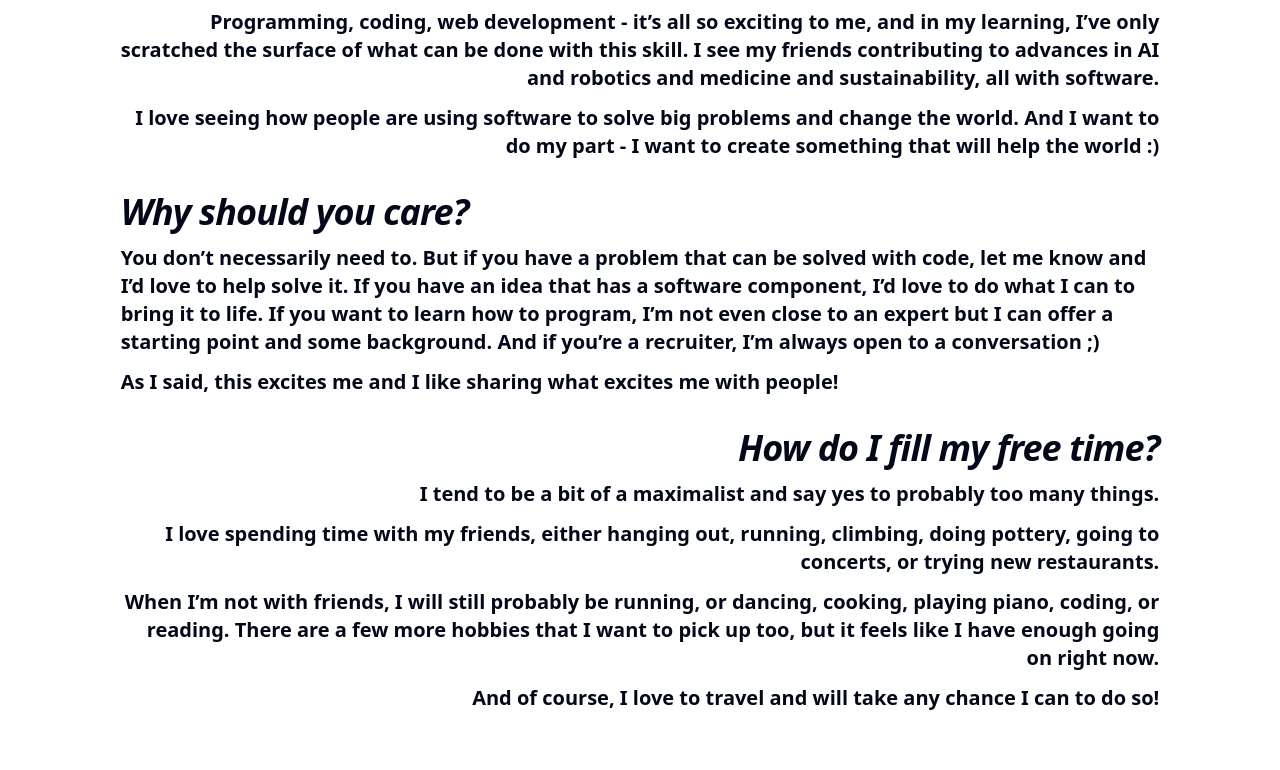
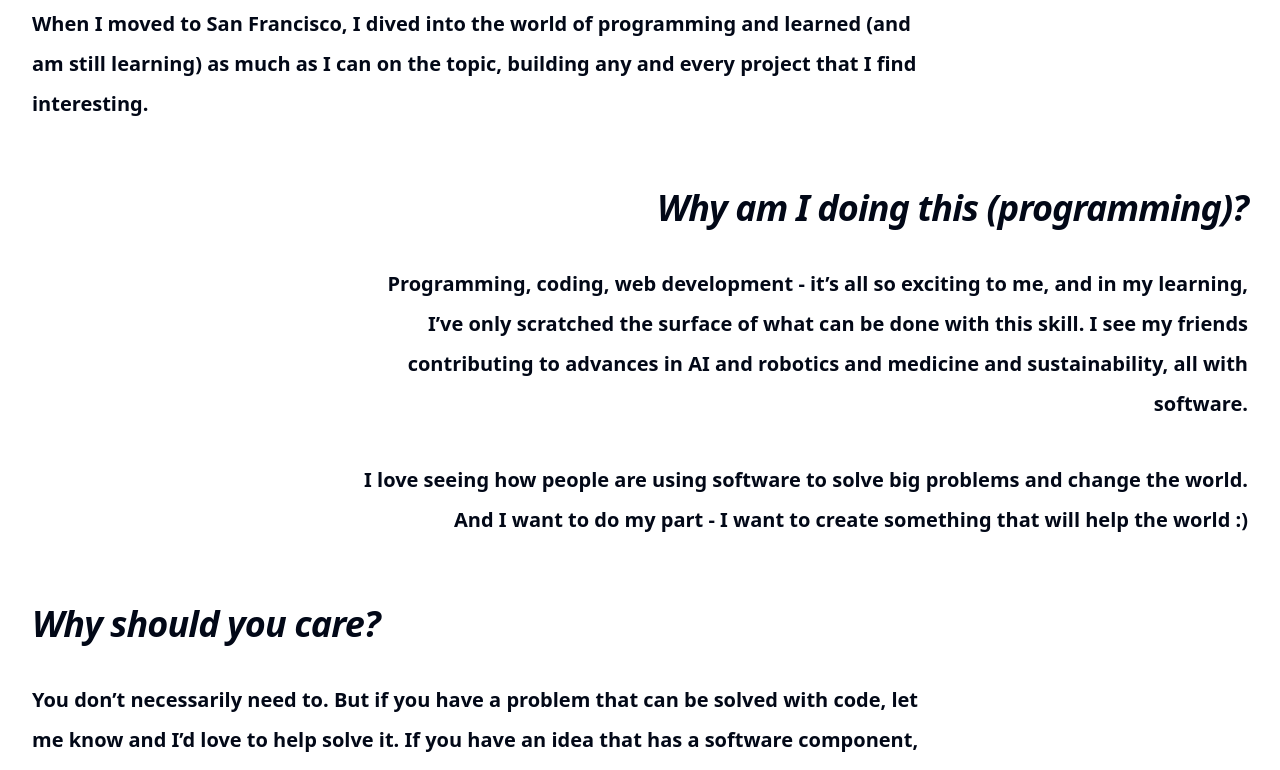
Before and after one commit to kbrenn02/portfolio-website, a Next.js app in the folder portfolio-website/: page /about in a window 1280 px wide. Shown: the part 998-1768 px from the top of the page. Built offline with nearby package versions, Linux system fonts and the light colour scheme.

Commit message:
Finalized text styling for about page. need to add about hobby pictures/videos

```diff
--- a/portfolio-website/app/about/page.tsx
+++ b/portfolio-website/app/about/page.tsx
@@ -14,14 +14,14 @@ export const metadata: Metadata = {
 
 const About = () => {
   return (
-        <section className="flex flex-wrap mx-auto w-10/12 space-y-8 px-1 py-4">
+        <section className="flex flex-wrap mx-auto w-full space-y-8 px-1 py-4">
 
           <H1 className="text-center sm:text-start pt-4">About Me</H1>
 
           <section className="w-11/12 grid grid-cols-1 items-center mx-auto gap-12 sm:grid-cols-2 pb-4">
             <div className="space-y-3">
               <div className='flex'>
-                <p className="text-justify text-xl font-semibold sm:text-start inline-block mr-10">
+                <p className="text-justify text-xl font-semibold sm:text-start inline-block mr-10 leading-loose">
                     You will be unsurprised to learn, due to a similar picture being on the homepage and this
                     one in the about me tab, that this is me!
                 </p>
@@ -41,67 +41,69 @@ const About = () => {
             </div>
           </section>
 
+        <div className='container mx-auto px-4'>
+
           <section className="max-w-screen-xl mx-auto space-y-3 text-center basis-full">
             <H1 className='text-start italic'>Who am I?</H1>
-            <p className='text-start text-xl font-semibold'>
+            <p className='text-start text-xl font-semibold max-w-4xl leading-loose pt-6'>
                 My name is Kevin Brennan and I am a full-stack software engineer from San Francisco, California.
                 I was first introduced to programming in college as a one off class, but realized after college
                 that I loved the challenge and problem-solving involved in programming, and the thrill of actually
                 making something work and knowing that it’s helping someone else.
             </p>
-            <p className='text-start text-xl font-semibold'>
+            <p className='text-start text-xl font-semibold max-w-4xl leading-loose pt-6'>
                 When I moved to San Francisco, I dived into the world of programming and learned (and am still learning)
                 as much as I can on the topic, building any and every project that I find interesting.
             </p>
           </section>
 
-          <section className="max-w-screen-xl mx-auto space-y-3 text-center basis-full">
+          <section className="max-w-screen-xl mx-auto space-y-3 text-right basis-full pt-16">
             <H1 className='text-end italic'>Why am I doing this (programming)?</H1>
             {/* Add a link that, when clicked, sends the user to the projects tab */}
             {/* give some background on why I like coding and am doing it - make it vague so
             if someone from Deloitte finds it, they don't get suspicious */}
-            <p className='text-end text-xl font-semibold'>
+            <p className='text-right ml-auto text-xl font-semibold max-w-4xl leading-loose pt-6'>
                 Programming, coding, web development - it’s all so exciting to me, and in my learning,
                 I’ve only scratched the surface of what can be done with this skill. I see my friends
                 contributing to advances in AI and robotics and medicine and sustainability, all with software.
             </p>
-            <p className='text-end text-xl font-semibold'>
+            <p className='text-end ml-auto text-xl font-semibold max-w-4xl leading-loose pt-6'>
                 I love seeing how people are using software to solve big problems and change the world.
                 And I want to do my part - I want to create something that will help the world :)
             </p>
           </section>
 
-          <section className="max-w-screen-xl mx-auto space-y-3 text-center basis-full">
+          <section className="max-w-screen-xl mx-auto space-y-3 text-center basis-full pt-16">
             <H1 className='text-start italic'>Why should you care?</H1>
             {/* Maybe don't have this section, or make it more philantrophic or sarcastic */}
-            <p className='text-start text-xl font-semibold'>
+            <p className='text-start text-xl font-semibold max-w-4xl leading-loose pt-6'>
                 You don’t necessarily need to. But if you have a problem that can be solved with code,
                 let me know and I’d love to help solve it. If you have an idea that has a software component,
                 I’d love to do what I can to bring it to life. If you want to learn how to program, I’m not
                 even close to an expert but I can offer a starting point and some background. And if you’re a
                 recruiter, I’m always open to a conversation ;)
             </p>
-            <p className='text-start text-xl font-semibold'>
+            <p className='text-start text-xl font-semibold max-w-4xl leading-loose pt-6'>
                 As I said, this excites me and I like sharing what excites me with people!
             </p>
           </section>
 
-          <section className="max-w-screen-xl mx-auto space-y-3 text-center basis-full">
+          <section className="max-w-screen-xl mx-auto space-y-3 text-center basis-full pt-16 pb-12">
             <H1 className='text-end italic'>How do I fill my free time?</H1>
             {/* Friends, dancing, pottery, running, climbing, travelling, cooking, piano, concerts/music. Maybe a separate interests section? */}
-            <p className='text-end text-xl font-semibold'>
+            <p className='text-end ml-auto text-xl font-semibold max-w-4xl leading-loose pt-6'>
                 I tend to be a bit of a maximalist and say yes to probably too many things.
             </p>
-            <p className='text-end text-xl font-semibold'>
+            <p className='text-end ml-auto text-xl font-semibold max-w-4xl leading-loose pt-6'>
                 I love spending time with my friends, either hanging out, running,
                 climbing, doing pottery, going to concerts, or trying new restaurants.
             </p>
-            <p className='text-end text-xl font-semibold'>
+            <p className='text-end ml-auto text-xl font-semibold max-w-4xl leading-loose pt-6'>
                 When I’m not with friends, I will still probably be running, or dancing,
                 cooking, playing piano, coding, or reading. There are a few more hobbies that
                 I want to pick up too, but it feels like I have enough going on right now.
             </p>
-            <p className='text-end text-xl font-semibold'>
+            <p className='text-end ml-auto text-xl font-semibold max-w-4xl leading-loose pt-6'>
                 And of course, I love to travel and will take any chance I can to do so!
             </p>
             {/* Photo of me travelling, running, and spending time with friends. pictures should be in a nice grid
@@ -114,6 +116,7 @@ const About = () => {
               /> */}
             </div>
           </section>
+        </div>
 
         </section>
   )
```
